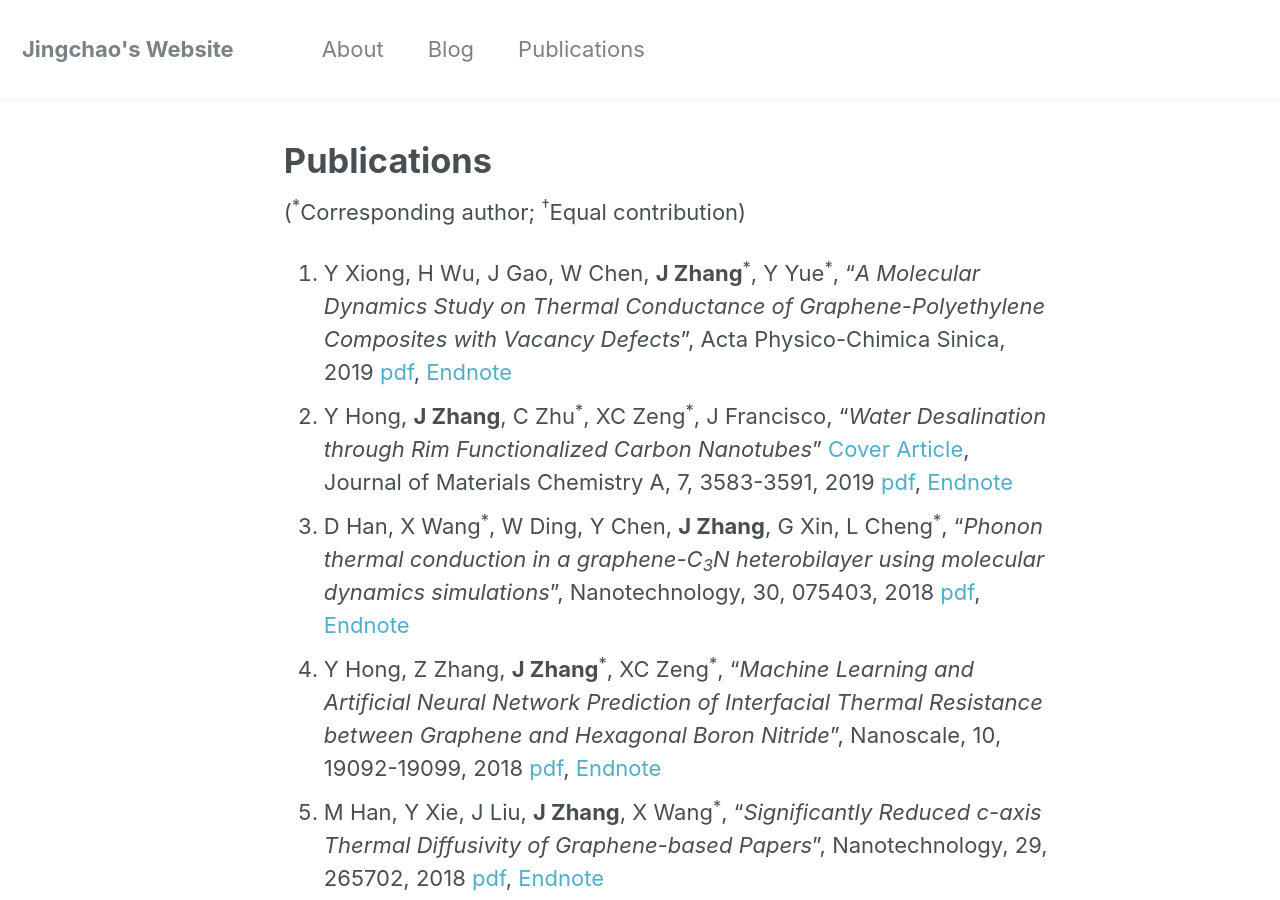
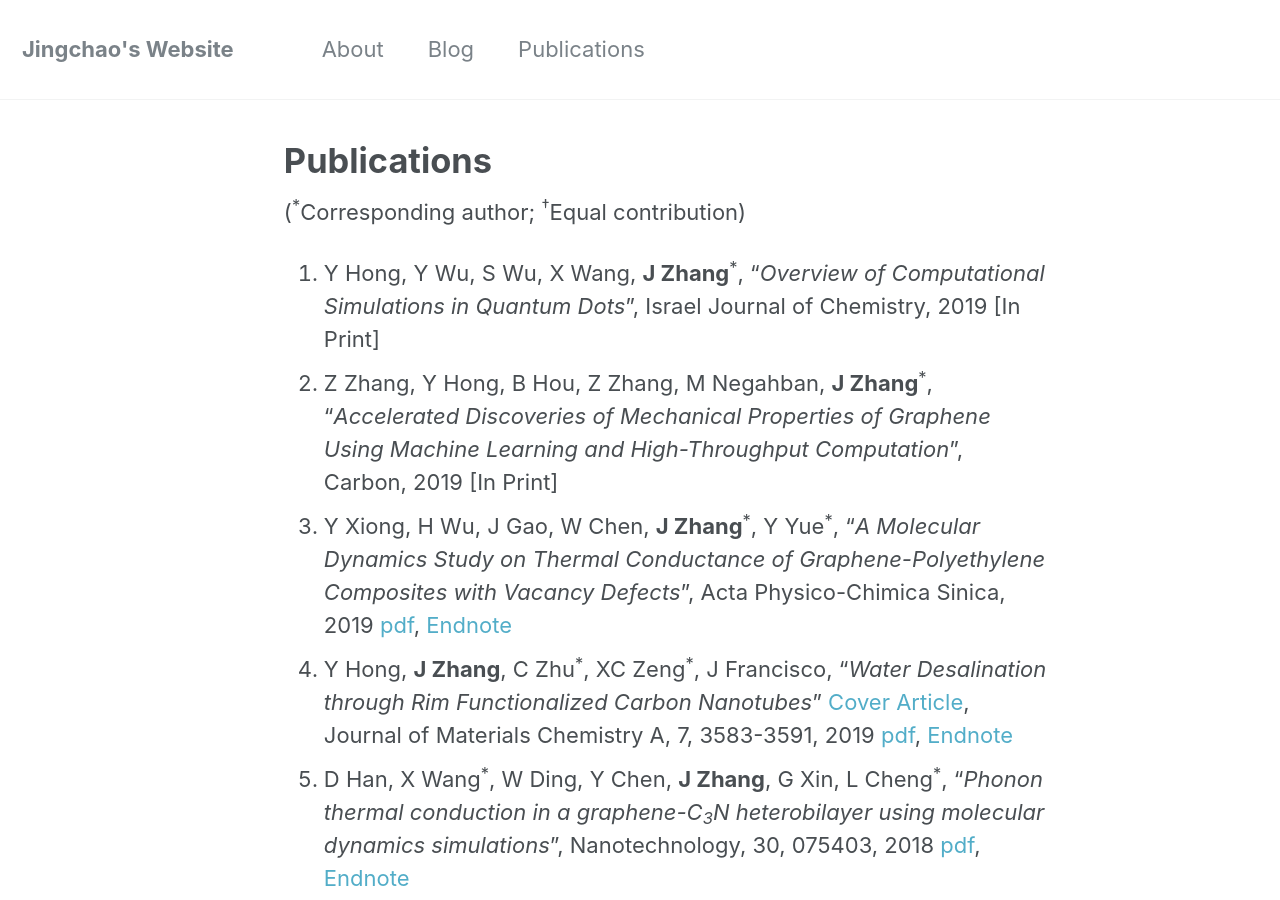
Before and after one commit to JingchaoZhang/JingchaoZhang.github.io, a Jekyll site: the page built from _pages/publications.md, in a window 1280 px wide and 900 px high. Built offline with Jekyll 4.4.1, drawn with Linux system fonts in a browser that asks for light colours.

Commit message:
Update publications.md

```diff
--- a/_pages/publications.md
+++ b/_pages/publications.md
@@ -7,7 +7,8 @@ author_profile: false
 
 (<sup>\*</sup>Corresponding author; <sup>†</sup>Equal contribution)
 
-
+1. Y Hong, Y Wu, S Wu, X Wang, **J Zhang**<sup>\*</sup>, "_Overview of Computational Simulations in Quantum Dots_", Israel Journal of Chemistry, 2019 [In Print]
+1. Z Zhang, Y Hong, B Hou, Z Zhang, M Negahban, **J Zhang**<sup>\*</sup>, "_Accelerated Discoveries of Mechanical Properties of Graphene Using Machine Learning and High-Throughput Computation_", Carbon, 2019 [In Print]
 <!--- 1. X Wang, Y Hong, M Wang, G Xin, Y Yue, **J Zhang**<sup>\*</sup>, "_Mechanical Properties of Molybdenum Diselenide Revealed by Molecular Dynamics Simulation and Support Vector Machine_", Physical Chemistry Chemical Physics, 2019 [In Print](https://pubs.rsc.org/en/Content/ArticleLanding/2019/CP/C8CP07881E#!divAbstract) -->
 1. Y Xiong, H Wu, J Gao, W Chen, **J Zhang**<sup>\*</sup>, Y Yue<sup>\*</sup>, "_A Molecular Dynamics Study on Thermal Conductance of Graphene-Polyethylene Composites with Vacancy Defects_", Acta Physico-Chimica Sinica, 2019 [pdf](https://drive.google.com/uc?export=download&id=1hD--MZAkrm2w7zpOpH6ZmWK64A1WYhT3), [Endnote](https://drive.google.com/uc?export=download&id=1v_wFh63Gjdnul8chgS1s7i4qRreSMCSJ)
 1. Y Hong, **J Zhang**, C Zhu<sup>\*</sup>, XC Zeng<sup>\*</sup>, J Francisco, "_Water Desalination through Rim Functionalized Carbon Nanotubes_" [Cover Article](https://drive.google.com/uc?export=download&id=1HEtxkD1w4FyBffVsLtWWaBo4_kKu6ZFJ), Journal of Materials Chemistry A, 7, 3583-3591, 2019 [pdf](https://drive.google.com/uc?export=download&id=1vSOt9J_dsNnpZiDcBepsy5Imy1KedKyv), [Endnote](https://drive.google.com/uc?export=download&id=1XmpT1jEp9kdlLOL7FoCxhuVWpSi9OecA)
```
